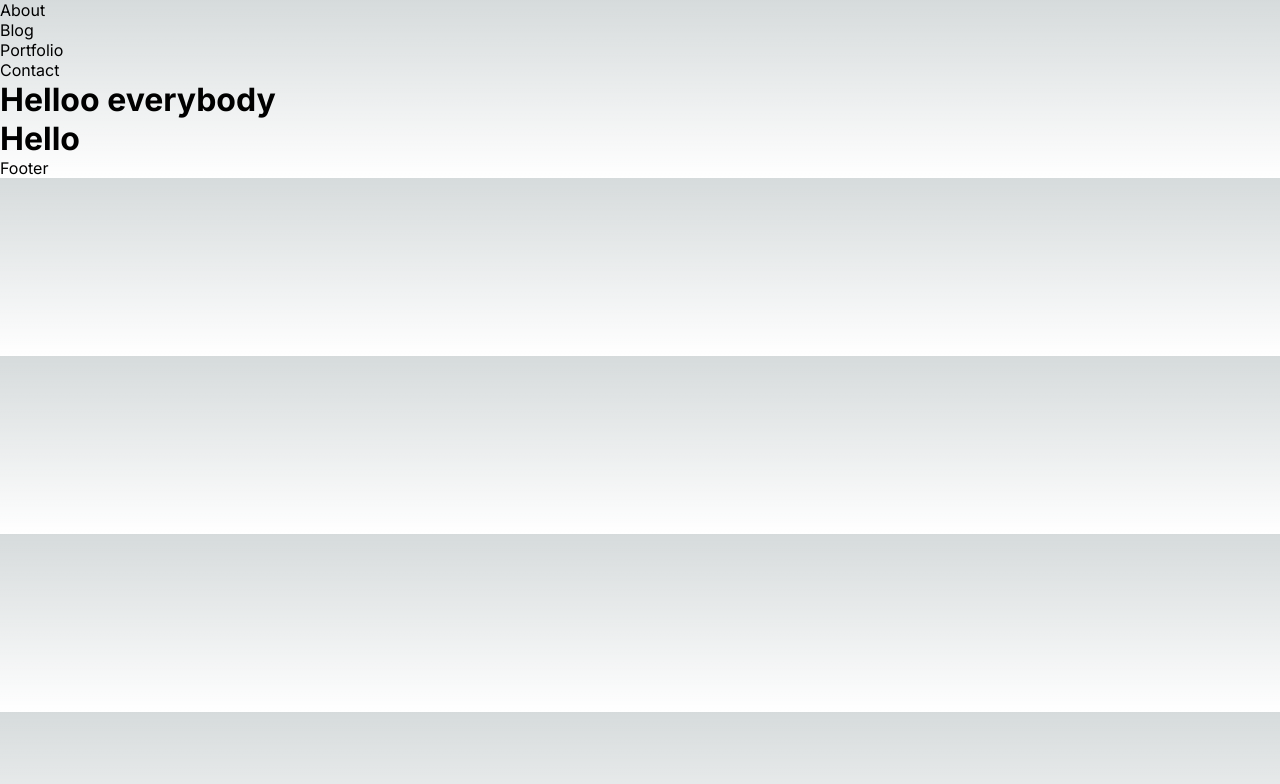
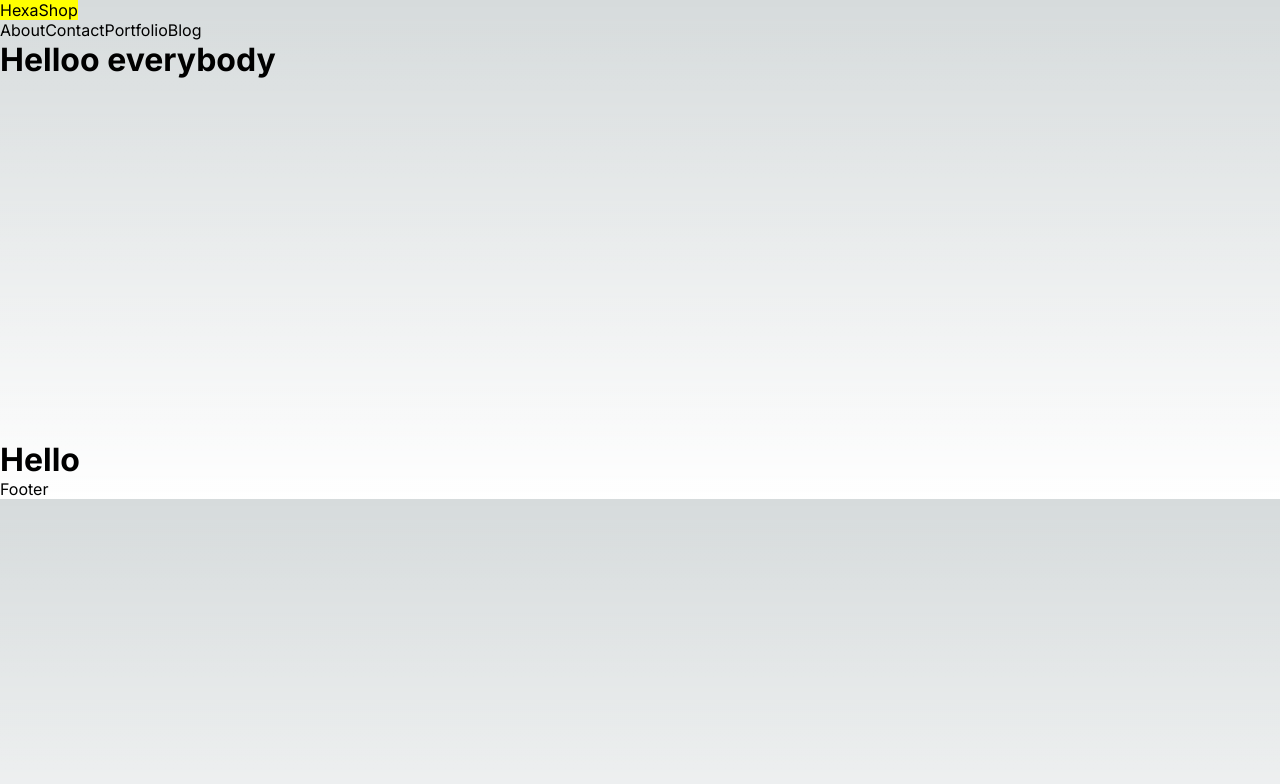
Before and after one commit to AbdallahSHILI/SellProduct, a Next.js app: page / in a window 1280 px wide. Shown: the top 784 px of the page. Built offline with nearby package versions, Linux system fonts and the light colour scheme.

Commit message:
try tp fix navbar correctly

```diff
--- a/src/Components/Navbar/Navbar.jsx
+++ b/src/Components/Navbar/Navbar.jsx
@@ -1,15 +1,22 @@
 import React from "react";
+import styles from "./Navbar.module.css";
+import Link from "next/link";
+import { links } from "./data";
 
 const Navbar = () => {
   return (
-    <nav>
-      <ul>
-        <li>About</li>
-        <li>Blog</li>
-        <li>Portfolio</li>
-        <li>Contact</li>
-      </ul>
-    </nav>
+    <div className={styles.container}>
+      <Link href="/" className={styles.logo}>
+        HexaShop
+      </Link>
+      <div className={styles.links}>
+        {links.map((link) => (
+          <Link key={link.id} href={link.url} className={styles.link}>
+            {link.title}
+          </Link>
+        ))}
+      </div>
+    </div>
   );
 };
 
--- /dev/null
+++ b/src/Components/Navbar/Navbar.module.css
@@ -0,0 +1,3 @@
+.logo {
+  background-color: yellow;
+}
--- /dev/null
+++ b/src/Components/Navbar/data.js
@@ -0,0 +1,6 @@
+export const links = [
+  { id: 1, title: "About", url: "/about" },
+  { id: 2, title: "Contact", url: "/contact" },
+  { id: 3, title: "Portfolio", url: "/portfolio" },
+  { id: 4, title: "Blog", url: "/blog" },
+];
--- a/src/app/globals.css
+++ b/src/app/globals.css
@@ -33,6 +33,9 @@
     #00000010,
     #00000080
   );
+  .Height {
+    height: 50vh;
+  }
 
   --callout-rgb: 238, 240, 241;
   --callout-border-rgb: 172, 175, 176;
--- a/src/app/layout.js
+++ b/src/app/layout.js
@@ -15,7 +15,7 @@ export default function RootLayout({ children }) {
     <html lang="en">
       <body className={inter.className}>
         <Navbar />
-        <h1>Helloo everybody </h1>
+        <h1 className="Height">Helloo everybody </h1>
         {children}
         <Footer />
       </body>
```
